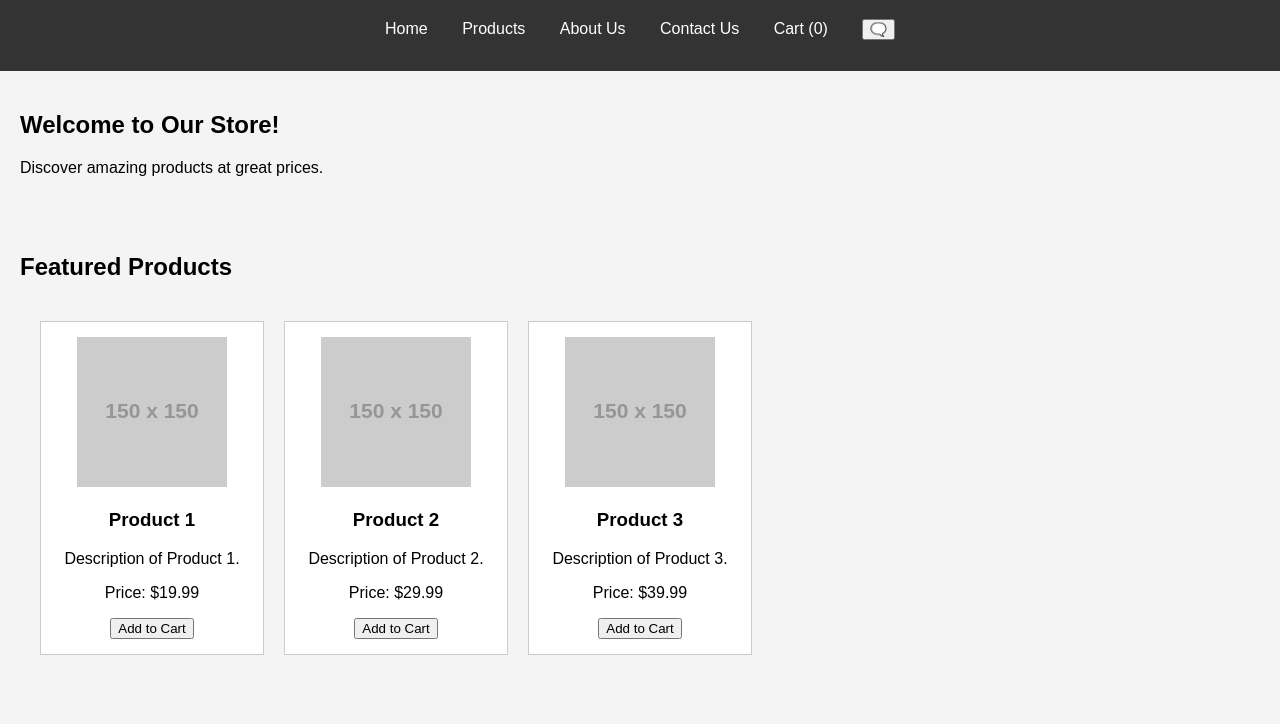
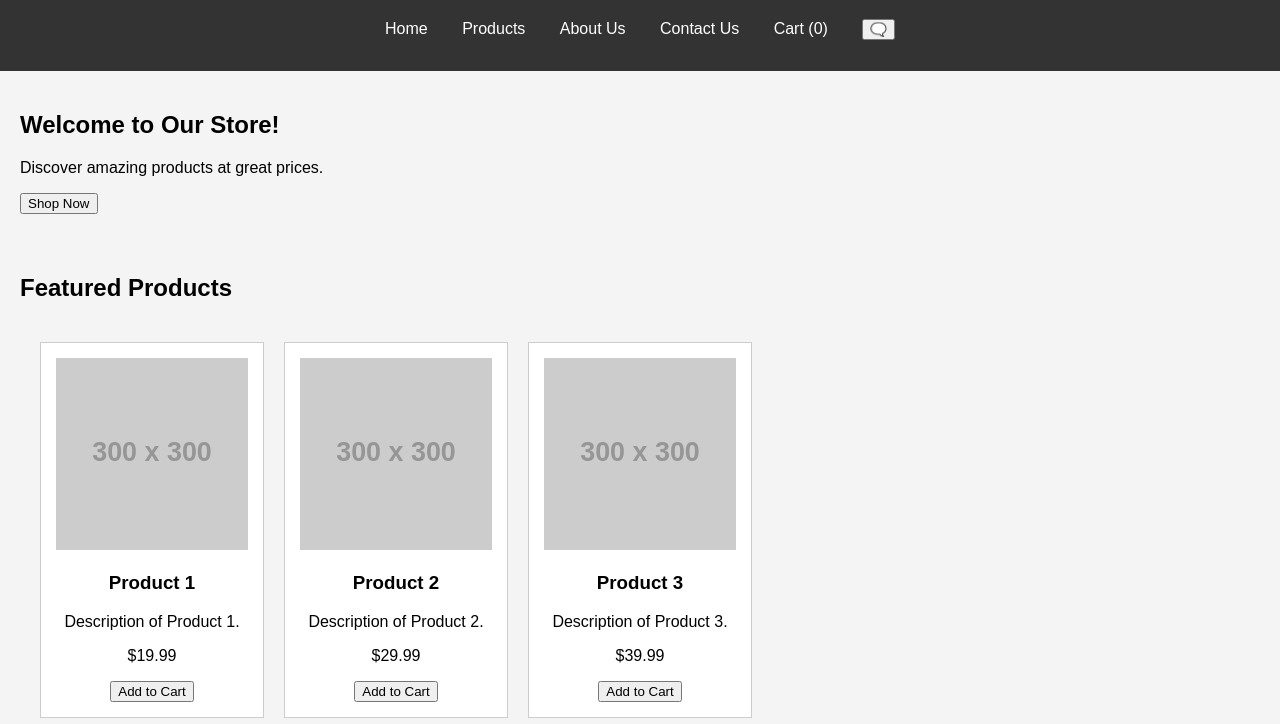
Before and after one commit to Navaneethan0706/E-commerce, a plain HTML site: page index.html in a window 1280 px wide. Shown: the part 76-800 px from the top of the page. Drawn offline with Linux system fonts and the light colour scheme; placeholder pictures from the web are drawn by us.

Commit message:
Update index.html

```diff
--- a/index.html
+++ b/index.html
@@ -7,6 +7,7 @@
     <link rel="stylesheet" href="styles.css">
     <script src="script.js" defer></script>
     <link rel="stylesheet" href="https://cdnjs.cloudflare.com/ajax/libs/font-awesome/6.0.0-beta3/css/all.min.css">
+    <link href="https://fonts.googleapis.com/css2?family=Roboto:wght@300;400;500;700&display=swap" rel="stylesheet">
 </head>
 <body>
     <header>
@@ -23,33 +24,34 @@
         </nav>
     </header>
 
-    <section id="home">
+    <section id="home" class="hero">
         <h2>Welcome to Our Store!</h2>
         <p>Discover amazing products at great prices.</p>
+        <button class="shop-now">Shop Now</button>
     </section>
 
     <section id="products">
         <h2>Featured Products</h2>
         <div class="product-grid">
             <div class="product">
-                <img src="https://via.placeholder.com/150" alt="Product Image">
+                <img src="https://via.placeholder.com/300" alt="Product Image">
                 <h3>Product 1</h3>
                 <p>Description of Product 1.</p>
-                <p>Price: $19.99</p>
+                <p class="price">$19.99</p>
                 <button onclick="addToCart('Product 1', 19.99)">Add to Cart</button>
             </div>
             <div class="product">
-                <img src="https://via.placeholder.com/150" alt="Product Image">
+                <img src="https://via.placeholder.com/300" alt="Product Image">
                 <h3>Product 2</h3>
                 <p>Description of Product 2.</p>
-                <p>Price: $29.99</p>
+                <p class="price">$29.99</p>
                 <button onclick="addToCart('Product 2', 29.99)">Add to Cart</button>
             </div>
             <div class="product">
-                <img src="https://via.placeholder.com/150" alt="Product Image">
+                <img src="https://via.placeholder.com/300" alt="Product Image">
                 <h3>Product 3</h3>
                 <p>Description of Product 3.</p>
-                <p>Price: $39.99</p>
+                <p class="price">$39.99</p>
                 <button onclick="addToCart('Product 3', 39.99)">Add to Cart</button>
             </div>
             <!-- Add more products here -->
```
